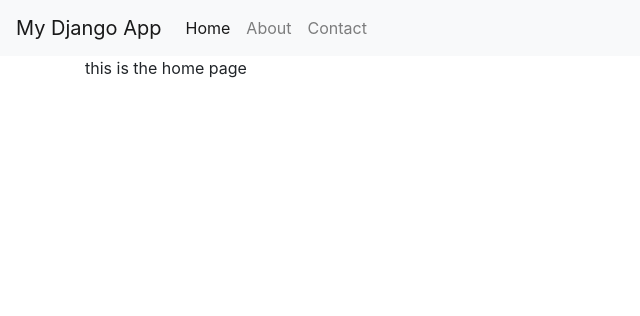
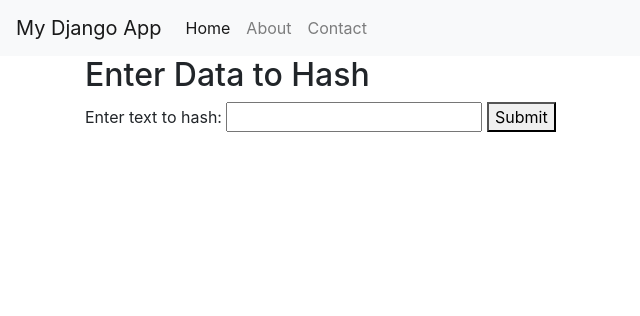
Before and after one commit to jsnb21/sha256exam, a Django app: page / in a window 1280 px wide. Shown: the top 316 px of the page, without its empty margins (0-640 px from the left). Run offline with Django 5.2, Linux system fonts and the light colour scheme; some libraries are stand-ins or nearby versions.

Commit message:
Implemented SHA-256 input and output

```diff
--- a/sha256exam/myapp/templates/home.html
+++ b/sha256exam/myapp/templates/home.html
@@ -1,4 +1,20 @@
-{% extends "base.html" %} {% block title %} Home Page {% endblock %}
+{% extends "base.html" %}
+{% block title %} Home Page {% endblock %}
+
 {% block content %}
-<p>this is the home page </p>
+  <h2>Enter Data to Hash</h2>
+  <form method="POST">
+    {% csrf_token %}
+    <label for="inputData">Enter text to hash:</label>
+    <input type="text" id="inputData" name="inputData">
+    <button type="submit">Submit</button>
+  </form>
+
+  {% if input_data %}
+    <p><strong>Original Input:</strong> {{ input_data }}</p>
+  {% endif %}
+
+  {% if hashed_value %}
+    <p><strong>Hashed Value (SHA-256):</strong> {{ hashed_value }}</p>
+  {% endif %}
 {% endblock %}
--- a/sha256exam/myapp/views.py
+++ b/sha256exam/myapp/views.py
@@ -1,5 +1,16 @@
 from django.shortcuts import render, HttpResponse
+import hashlib
 
 # Create your views here.
 def home(request):
-    return render(request, "home.html")
+    input_data = None
+    hashed_value = None
+
+    if request.method == 'POST':
+        input_data = request.POST.get('inputData')
+
+        if input_data:
+            hash_object = hashlib.sha256(input_data.encode())
+            hashed_value = hash_object.hexdigest()
+
+    return render(request, 'home.html', {'input_data': input_data, 'hashed_value': hashed_value})
```
Also changed, not shown: sha256exam/myapp/urls.py (line endings or trailing spaces).
